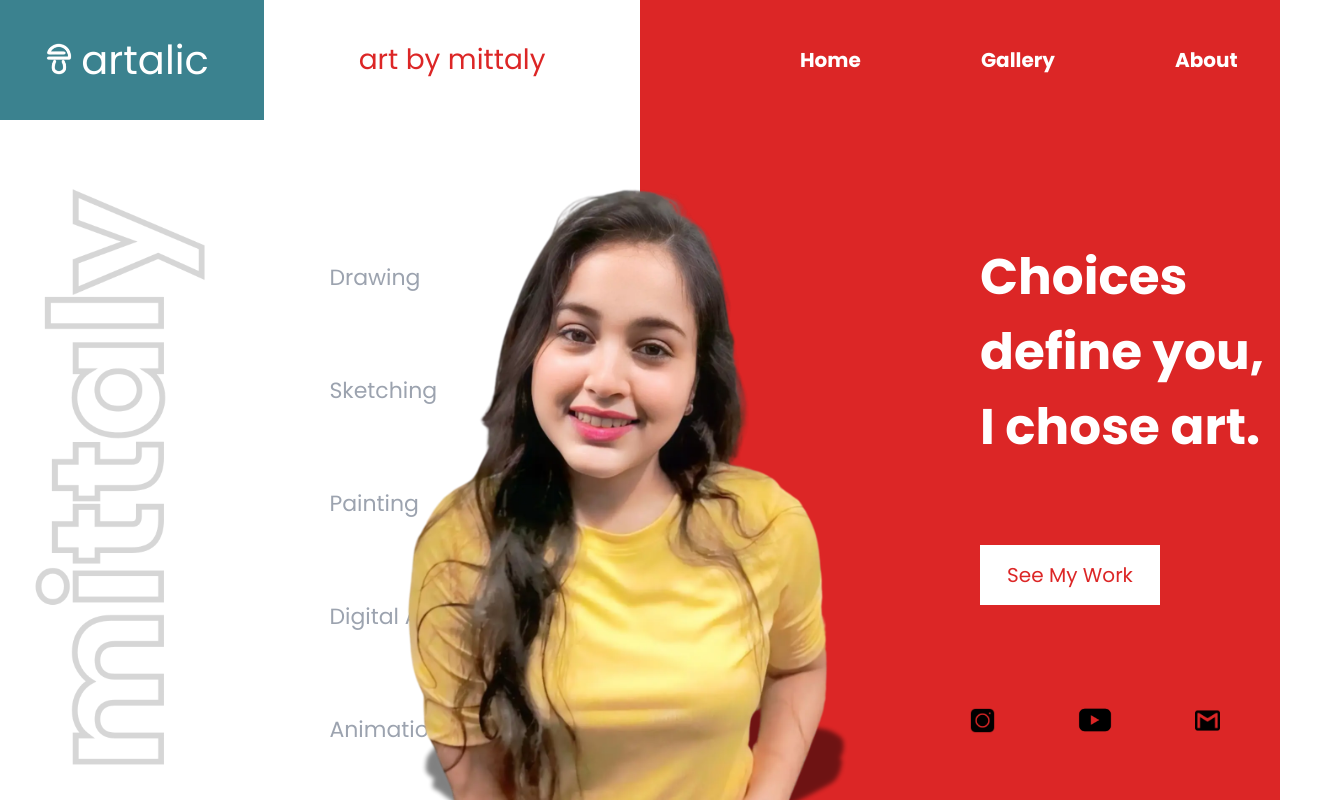
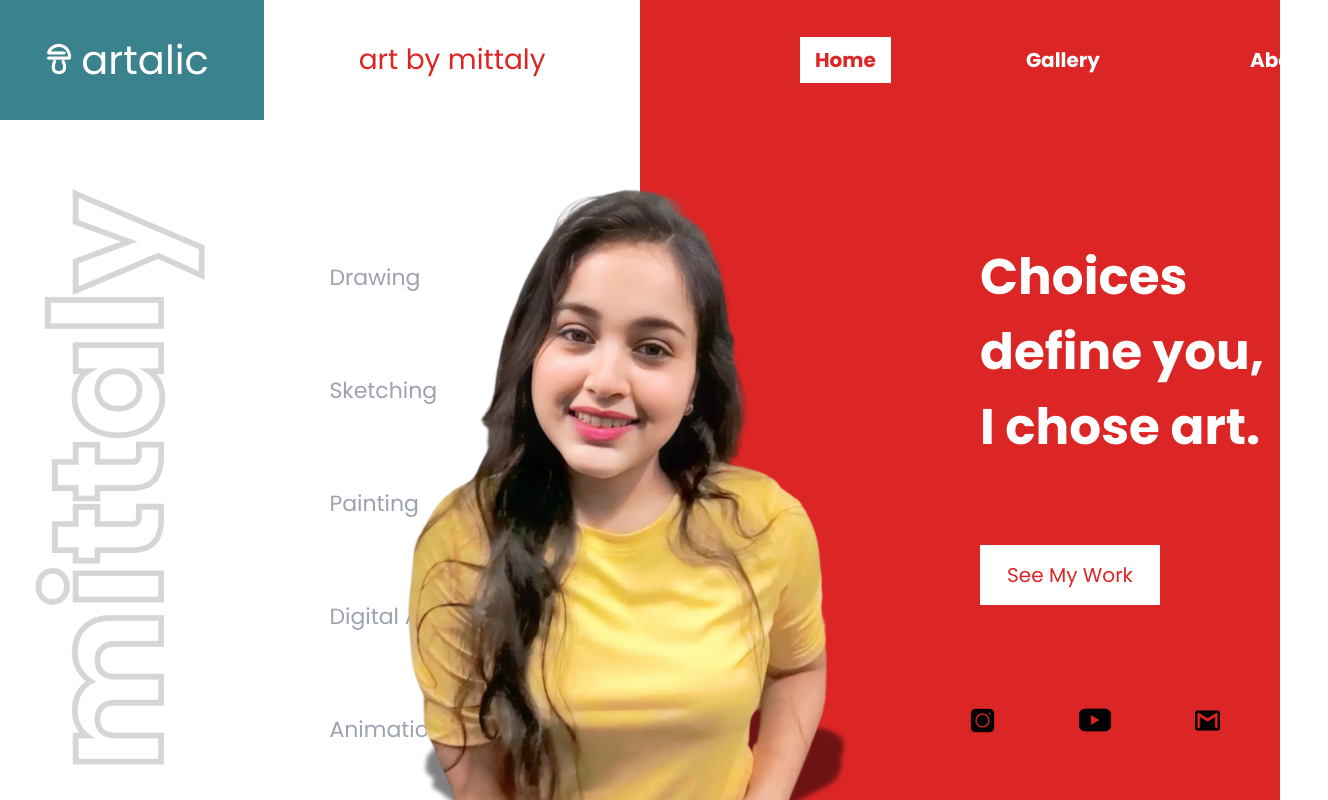
Before and after one commit to rrohitmishraa/artalic, a React (Create React App) app: page / in a window 1280 px wide. Shown: the whole page, 1328 px wide, since content can reach past the window. Built offline with nearby package versions, Linux system fonts and the light colour scheme.

Commit message:
active menu UI

```diff
--- a/src/components/header.jsx
+++ b/src/components/header.jsx
@@ -1,6 +1,8 @@
+import { useState } from "react";
 import { Link } from "react-router-dom";
 
 export default function Header(props) {
+  const [page, setPage] = useState(window.location.pathname);
   return (
     <div>
       {/* HEADER */}
@@ -31,16 +33,32 @@ export default function Header(props) {
         <div
           className={`fixed bottom-0 md:shadow-none shadow-[rgba(0,_0,_0,_0.2)_0px_-10px_10px_-7px] md:bg-transparent bg-white p-[20px] justify-around font-bold md:static md:h-full w-[100%] md:w-1/2 flex md:justify-start md:items-center md:text-[20px] md:pl-40 md:font-bold ${props.menuTextColor}`}
         >
-          <Link to="/" className="md:mr-[120px] md:p-0 md:bg-transparent">
+          <Link
+            to="/"
+            className={`md:mr-[120px] md:py-[8px] md:px-[15px] ${
+              page === "/" ? "bg-white text-red-600" : "md:bg-transparent"
+            }`}
+          >
             Home
           </Link>
           <Link
             to="/gallery"
-            className="md:mr-[120px] md:p-0 md:bg-transparent"
+            className={`md:mr-[120px] md:py-[8px] md:px-[15px] ${
+              page === "/gallery"
+                ? "bg-white text-red-600"
+                : "md:bg-transparent"
+            }`}
           >
             Gallery
           </Link>
-          <Link to="/about" className="md:mr-[120px] md:p-0 md:bg-transparent">
+          <Link
+            to="/about"
+            className={`md:mr-[120px] md:py-[8px] md:px-[15px] ${
+              page === "/about"
+                ? "md:bg-red-600 md:text-white text-red-600"
+                : "md:bg-transparent"
+            }`}
+          >
             About
           </Link>
         </div>
--- a/src/pages/home.jsx
+++ b/src/pages/home.jsx
@@ -24,7 +24,7 @@ function Home() {
           <img
             src="./arts/text-mittaly.webp"
             alt=""
-            className="md:h-[85%] w-[220px] ml-[80px] md:opacity-100 opacity-20 md:block md:-ml-20 rotate-90 md:rotate-0 md:w-auto md:mt-0"
+            className="md:h-[85%] w-[220px] ml-[80px] md:opacity-100 opacity-30 md:block md:-ml-20 rotate-90 md:rotate-0 md:w-auto md:mt-0"
           />
 
           <ul className="md:text-gray-400 md:text-[22px] md:block md:mt-20 text-[rgba(255,255,255,0.6)] pl-[28px] mt-[-90px]">
```
